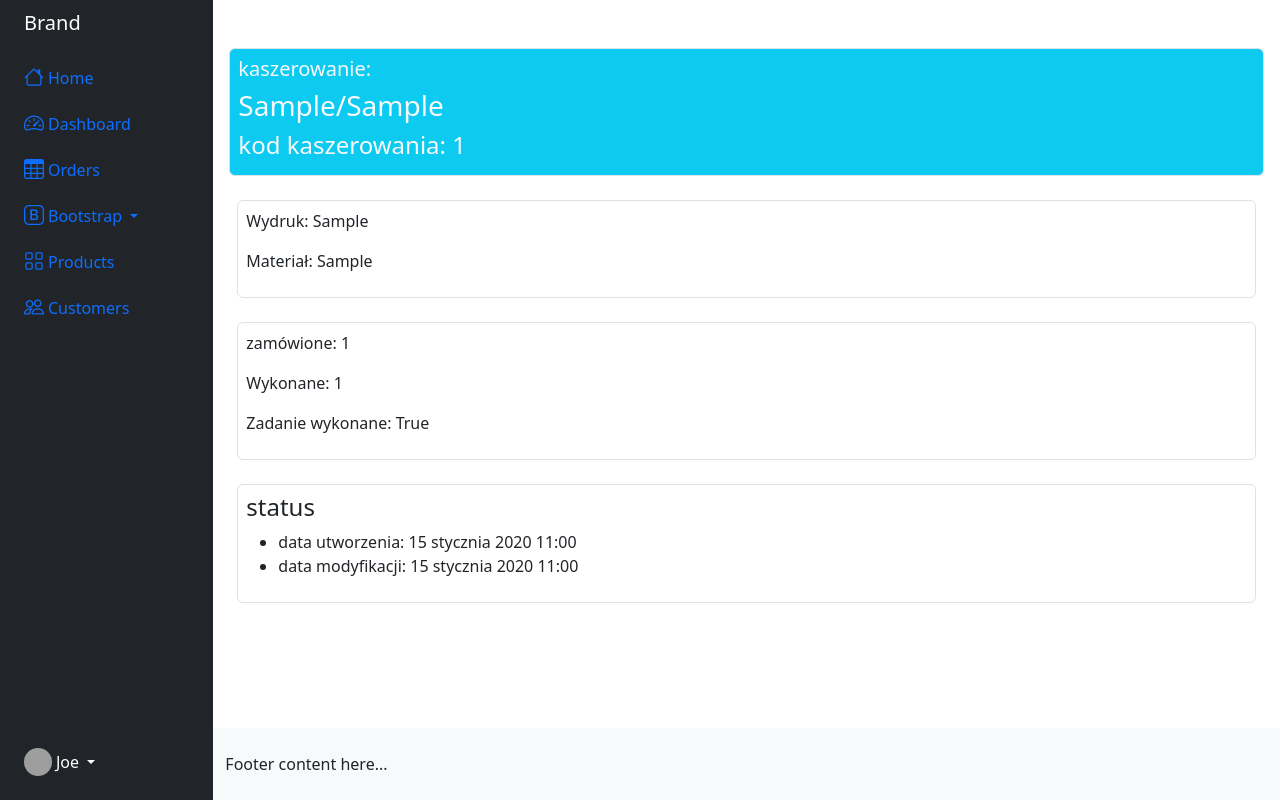
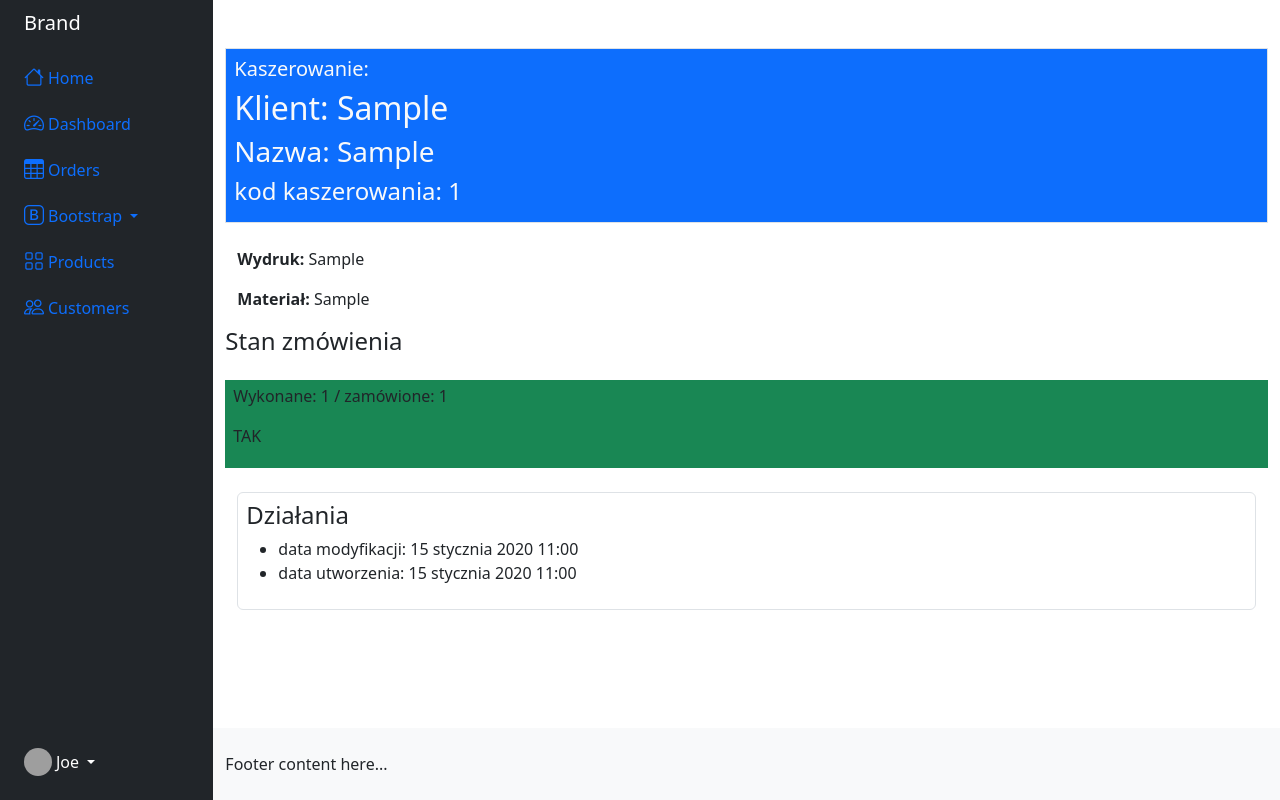
Before and after one commit to ut3k/raster_system, a Django app: page /kaszerowanie/kasz/1/ in a window 1280 px wide. Run offline with Django 4.2, Linux system fonts and the light colour scheme; tables that the repository leaves empty hold one stand-in row (values such as "Sample post"); some libraries are stand-ins or nearby versions; grey boxes are pictures that could not be loaded.

Commit message:
KASZEROWANIE - zmiana wyglądu szablonu

```diff
--- a/raster_system/kaszerowanie/templates/kasz_detail_view.html
+++ b/raster_system/kaszerowanie/templates/kasz_detail_view.html
@@ -7,35 +7,32 @@ KASZEROWANIE
 
 {% block content %}
 
-<div class="conatiner">
-  <div class="my-4 mx-1 p-2 border bg-info text-light rounded">
-    <h5>kaszerowanie: </h5>
-    <h3>{{ object.klient }}/{{ object.nazwa }}</h3>
-    <h4> kod kaszerowania: {{object.pk}}</h4>
-  </div
+<div class="my-4 p-2 border bg-primary text-light">
+  <h5>Kaszerowanie: </h5>
+  <h2>Klient: {{ object.klient }}</h2>
+  <h3>Nazwa: {{ object.nazwa }}</h3>
+  <h4> kod kaszerowania: {{object.pk}}</h4>
 </div>
 
 <div class="container">
-  <div class="my-4  p-2 border rounded">
-    <p>Wydruk: {{ object.wydruk }}</p>
-    <p>Materiał: {{ object.material }}</p>
+  <div class="my-2">
+    <p><b>Wydruk:</b> {{ object.wydruk }} </p>
+    <p><b>Materiał:</b> {{ object.material }}</p>
   </div>
 </div>
 
-<div class="container">
-  <div class="my-4  p-2 border rounded">
-    <p>zamówione: {{ object.kasz_zamówienie }}</p>
-    <p>Wykonane: {{ object.kasz_wykonane }}</p>
-    <p>Zadanie wykonane: {{ object.kasz_gotowe }}</p>
-  </div>
+  <h4>Stan zmówienia</h4>
+<div class="my-4  py-1 px-2">
+  <p>Wykonane: {{ object.kasz_wykonane }} / zamówione: {{ object.kasz_zamówienie }}</p>
+  <p class="jobstatus">Zadanie wykonane: {{ object.kasz_gotowe }}</p>
 </div>
 
 <div class="container">
   <div class="my-4 mx-x p-2 border rounded">
-    <h4>status</h4>
+    <h4>Działania</h4>
     <ul>
+      <li>data modyfikacji: {{ object.mod_date }}</li>
       <li>data utworzenia: {{ object.created_date }}</li>
-      <li>data modyfikacji: {{ object.mod_date }}</li>
     </ul>
   </div>
 </div>
```
